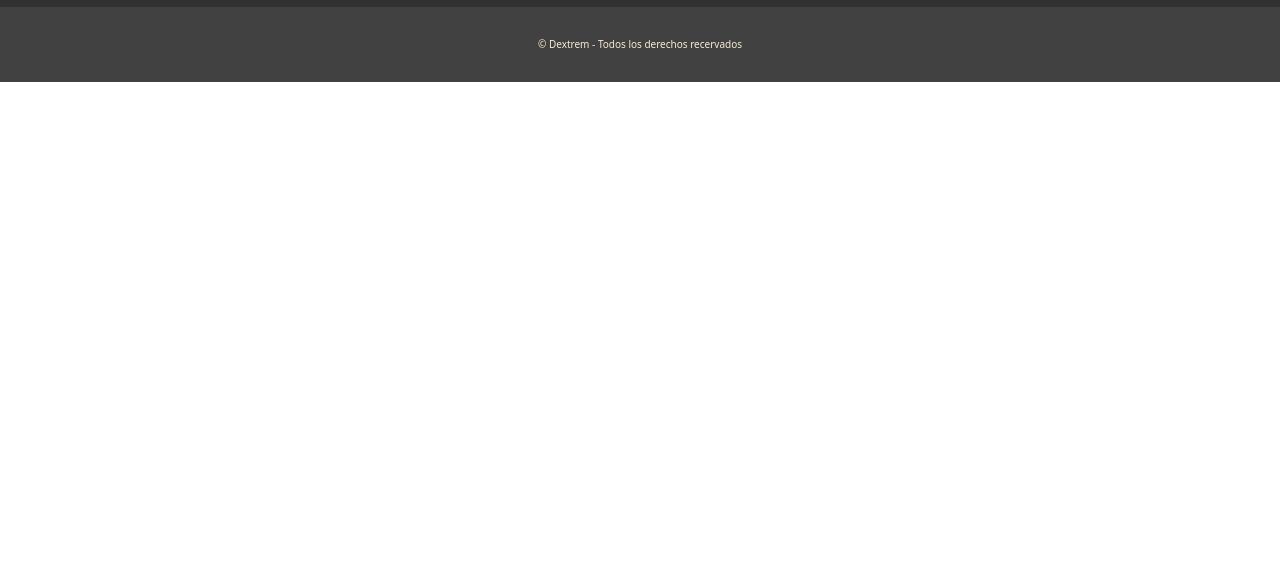
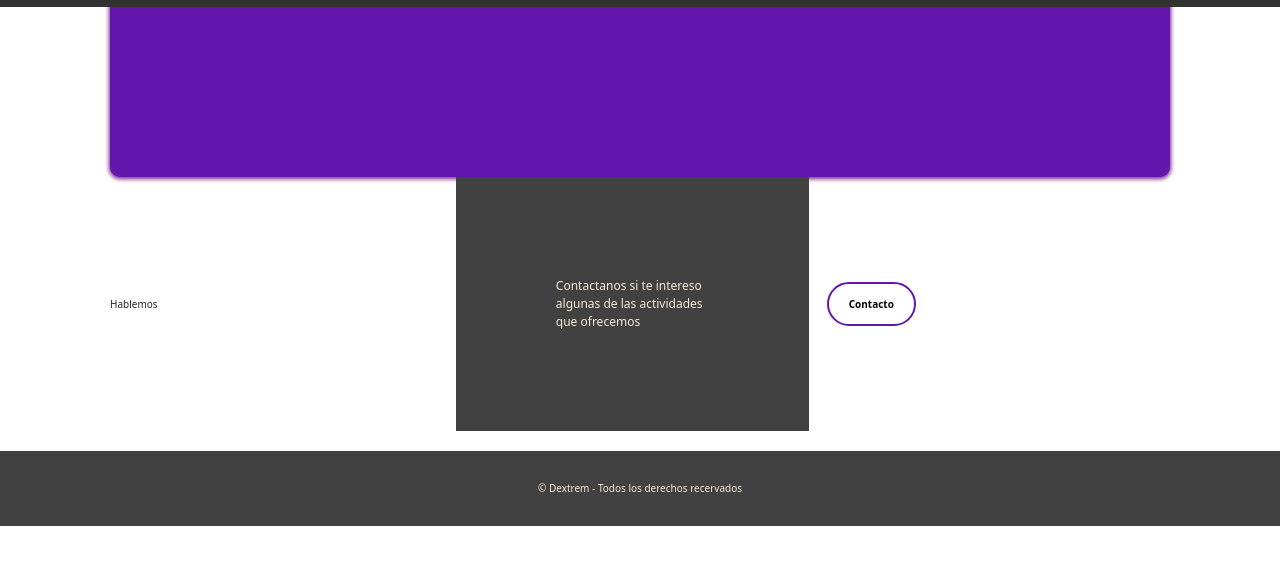
Before and after one commit to Andresortiz1997/Dextrem, a plain HTML site: page pages/contactos.html in a window 1280 px wide. Shown: the part 52-616 px from the top of the page. Drawn offline with nearby package versions, Linux system fonts and the light colour scheme.

Commit message:
sitio arreglado por completo

```diff
--- a/css/style.css
+++ b/css/style.css
@@ -140,6 +140,36 @@ footer{
 .terrestresdos p{
     color: antiquewhite;
 }
+/* Contactos ----------------------------------------------*/
+.contactos .container{
+    max-width: 1100px;
+    min-height: 200px;
+    padding: 20px;
+}
+.contactos .rectangulo{
+    margin-top: -5rem;
+    background-color: rgb(99, 22, 172);
+    border-radius: 10px;
+    box-shadow: 0px 1px 4px 1px rgb(119, 35, 139);
+}
+.contactos .row{
+    width: 100%;
+    display: flex;
+    align-items: center;
+}
+.contactos .descripcion{
+    color: antiquewhite;
+    font-size: 1.2rem;
+}
+.contactos button{
+    font-weight: bold;
+    background-color: transparent;
+    border: 2px solid rgb(99, 22, 172);
+    padding: 1.25em 2em;
+    margin: 10px;
+    border-radius: 100px;
+    transition: all 0.2 ease-in-out;
+}
 /*Adaptabe-------------------------------------------------*/
 @media screen and (max-width: 767px){
     .navbar-brand{
--- a/pages/contactos.html
+++ b/pages/contactos.html
@@ -44,6 +44,28 @@
             </div>
         </nav>
    </header>
+   <section class="contactos seccion-oscura">
+    <div class="container">
+        <div class="container rectangulo text-center d-flex justify-content-evenly"></div>
+            <div class="row">
+                <div class="col-12 col-md-4 seccion-titulo">
+                    Hablemos
+                </div>
+                <div class="col-12 col-md-4 descripcion">
+                    Contactanos si te intereso algunas de las actividades que ofrecemos
+                </div>
+                <div class="col-12 col-md-4">
+                    <a href="mailto:ortzandres135@gmail.com">
+                        <button type="button">
+                            Contacto
+                            <i class="bi bi-envelope-at-fill"></i>
+                        </button>
+                    </a>
+                </div>
+            </div>
+    </div>
+
+   </section>
    <!-- Footer ------------------------------------------------------>
 <footer class="text-center py-5">
     &copy; Dextrem - Todos los derechos recervados
```
